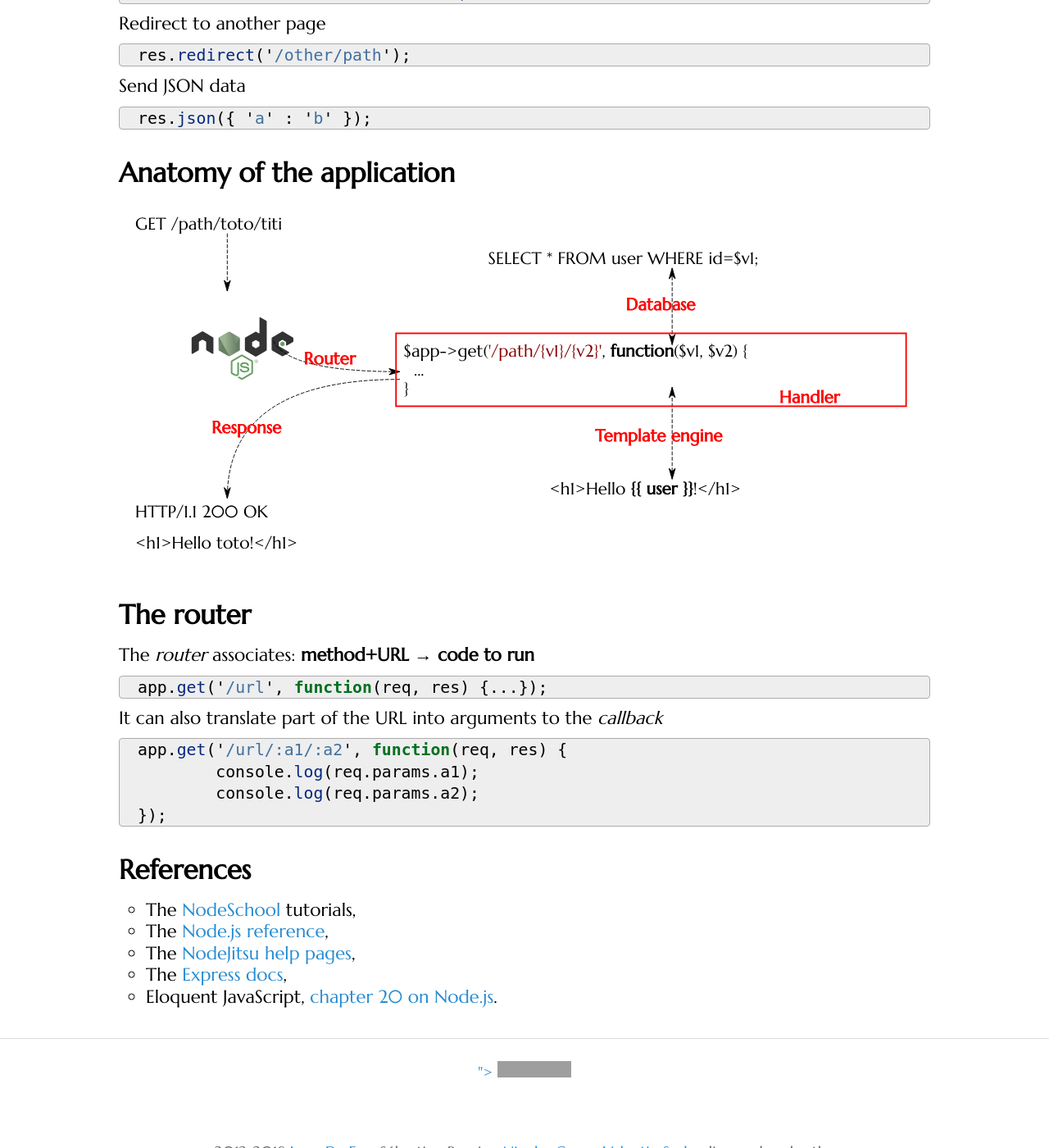
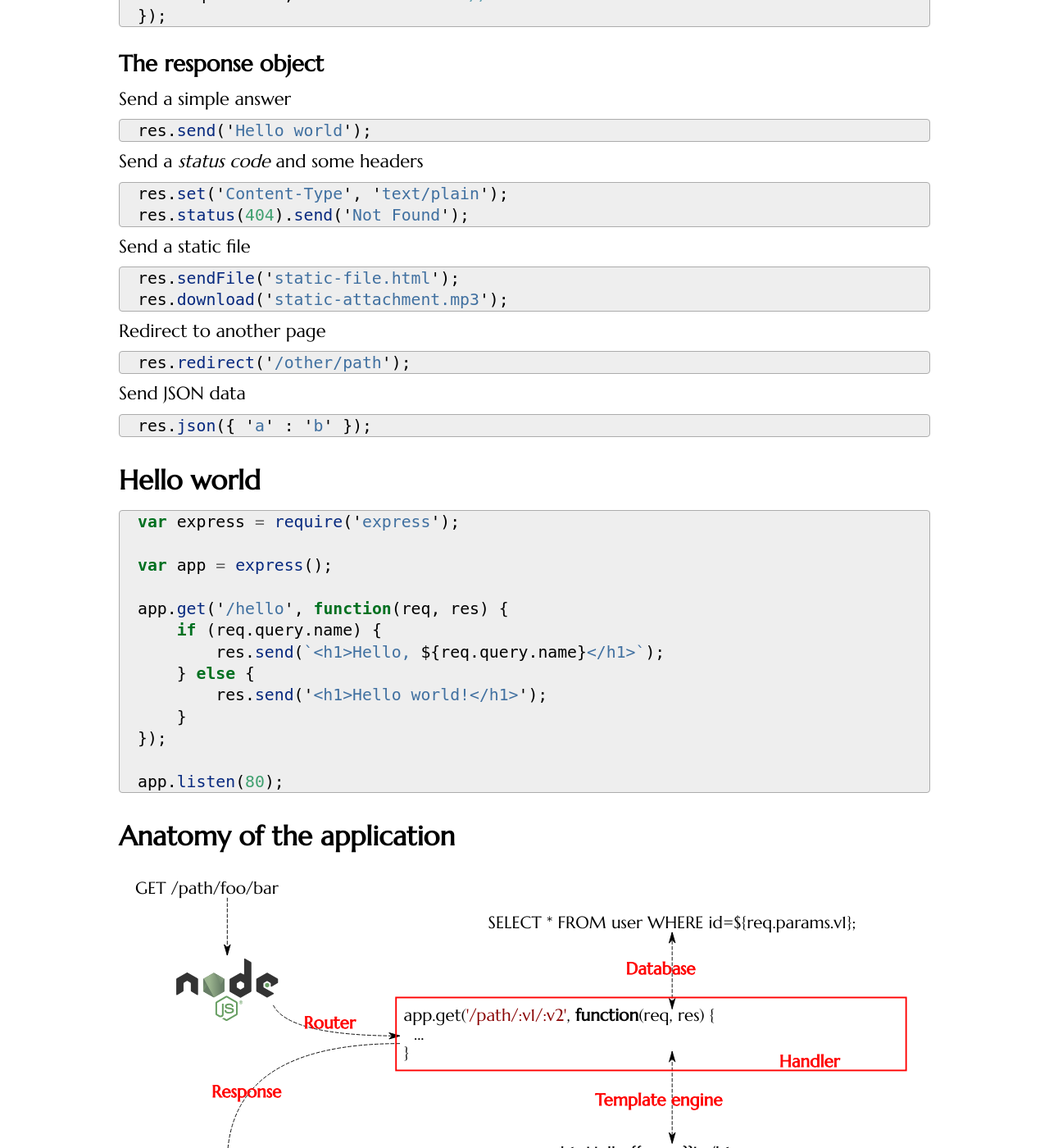
Before and after one commit to defeo/aws, a Jekyll site: the page built from _lessons/frameworks.md, in a window 1280 px wide and 1400 px high, scrolled down 7141 px. Shown: the whole window at 82% size. Built offline with Jekyll 4.4.1, drawn with Linux system fonts in a browser that asks for light colours; some web fonts are replaced; some of the changed text lies outside the part shown; grey boxes are pictures that could not be loaded.

Commit message:
Minor fixes, added one slide

````diff
--- a/_lessons/frameworks.md
+++ b/_lessons/frameworks.md
@@ -111,41 +111,41 @@ etc.
          transform="matrix(-0.8,0,0,-0.8,-10,0)"
          style="fill-rule:evenodd;stroke:black;stroke-width:1pt;marker-start:none" />
     </marker>
-	<image id="file"
-		xlink:href="../assets/document.png"
-		width="44" height="60" />
+    <image id="file"
+        xlink:href="../assets/document.png"
+        width="44" height="60" />
   </defs>
   <g style="-webkit-transform:scale(0.7);-ms-transform:scale(0.7)">
   <g style="font-family:Mono">
-	<use xlink:href="#file" x="40" y="0" />
-	<text x="0" y="80">menu.html</text>
+    <use xlink:href="#file" x="40" y="0" />
+    <text x="0" y="80">menu.html</text>
 
-	<use xlink:href="#file" x="40" y="100" />
-	<text x="0" y="180">content.md</text>
+    <use xlink:href="#file" x="40" y="100" />
+    <text x="0" y="180">content.md</text>
 
-	<use xlink:href="#file" x="40" y="200" />
-	<text x="0" y="280">footer.pug</text>
+    <use xlink:href="#file" x="40" y="200" />
+    <text x="0" y="280">footer.pug</text>
 
-	<a xlink:href="https://perl.org">
-		<image xlink:href="../assets/perl.png" x="370" y="105" width="135" height="51" />
-	</a>
+    <a xlink:href="https://perl.org">
+        <image xlink:href="../assets/perl.png" x="370" y="105" width="135" height="51" />
+    </a>
 
-	<use xlink:href="#file" x="620" y="100" />
-	<text x="580" y="180">index.html</text>
+    <use xlink:href="#file" x="620" y="100" />
+    <text x="580" y="180">index.html</text>
   </g>
   <g style="stroke:black;stroke-width:2;marker-end:url(#arrow)">
     <path d="m 100,30 260,80" />
     <path d="m 100,130 60,0" />
     <path d="m 100,230 100,0" />
 
-	<path d="m 300,130 60,0" />
-	<path d="m 260,230 100,-80" />
+    <path d="m 300,130 60,0" />
+    <path d="m 260,230 100,-80" />
 
-	<path d="m 510,130 100,0" />
+    <path d="m 510,130 100,0" />
 </g>
   <g style="fill:blue">
     <a xlink:href="https://daringfireball.net/projects/markdown/"><text x="170" y="138">Markdown</text></a>
-	<a xlink:href="https://pugjs.org/"><text x="210" y="238">Pug</text></a>
+    <a xlink:href="https://pugjs.org/"><text x="210" y="238">Pug</text></a>
   </g>
   </g>
 </svg>
@@ -439,7 +439,7 @@ EE](https://www.oracle.com/technetwork/java/javaee/), ...
 engine*, written in C++)
 
 - **Modules:** Web server, HTTP API, Packet manager (`npm`).
-- **Optional modules**(developed by the community, distributed via
+- **Optional modules** (developed by the community, distributed via
   `npm`)**:** Web/REST frameworks, Sessions, Memcache, Templates
   engines, Database abstraction, WebSockets, ...
 
@@ -458,103 +458,101 @@ Web *Micro-framework* for Node.js (written en **JavaScript**)
 ### HTTP API: Application, request, response
 
 <svg style="margin:auto;display:block" width="700" height="500"
-	viewBox="0 -250 700 500">
+    viewBox="0 -250 700 500">
   <defs>
     <marker id="arrow" orient="auto"
        style="overflow:visible">
       <path
          d="M 0,0 5,-5 -12.5,0 5,5 0,0 z"
          transform="matrix(-0.8,0,0,-0.8,-10,0)"
-		 fill="black" stroke="black"
+         fill="black" stroke="black"
          marker-start="none" />
     </marker>
-	<image id="symfony-svg"	xlink:href="../assets/node.svg" width="180" height="180"/>
+    <image id="symfony-svg"    xlink:href="../assets/node.svg" width="180" height="180"/>
   </defs>
 
   <g class="code" style="font-size: 16px">
-	<text x="10" y="-240">
-	  <tspan dy="16">POST /url?a=b HTTP/1.1</tspan>
-	  <tspan x="10" dy="32">Host: www.myhost.com</tspan>
-	  <tspan x="10" dy="16">Accept-Language: "fr;en"</tspan>
-	  <tspan x="10" dy="16">Content-Type: application/json</tspan>
-	  <tspan x="10" dy="32">{ "func": "is_prime",</tspan>
-	  <tspan x="10" dy="16" xml:space="preserve">  "nums": [1,2,3,4,5,6,7,8] }</tspan>
-	</text>
+    <text x="10" y="-240">
+      <tspan dy="16">POST /url?a=b HTTP/1.1</tspan>
+      <tspan x="10" dy="32">Host: www.myhost.com</tspan>
+      <tspan x="10" dy="16">Accept-Language: "fr;en"</tspan>
+      <tspan x="10" dy="16">Content-Type: application/json</tspan>
+      <tspan x="10" dy="32">{ "func": "is_prime",</tspan>
+      <tspan x="10" dy="16" xml:space="preserve">  "nums": [1,2,3,4,5,6,7,8] }</tspan>
+    </text>
 
-	<text x="10" y="206">
-	  <tspan xml:space="preserve">  "primes": [2,3,5,7] }</tspan>
-	  <tspan x="10" dy="-16">{ "status": "ok",</tspan>
-	  <tspan x="10" dy="-32">Content-Type: application/json</tspan>
-	  <tspan x="10" dy="-16">Content-Length: 40</tspan>
-	  <tspan x="10" dy="-16">Set-Cookie: sessid=0A5FD2</tspan>
-	  <tspan x="10" dy="-32">HTTP/1.1 200 OK</tspan>
-	</text>
+    <text x="10" y="206">
+      <tspan xml:space="preserve">  "primes": [2,3,5,7] }</tspan>
+      <tspan x="10" dy="-16">{ "status": "ok",</tspan>
+      <tspan x="10" dy="-32">Content-Type: application/json</tspan>
+      <tspan x="10" dy="-16">Content-Length: 40</tspan>
+      <tspan x="10" dy="-16">Set-Cookie: sessid=0A5FD2</tspan>
+      <tspan x="10" dy="-32">HTTP/1.1 200 OK</tspan>
+    </text>
   </g>
   <use xlink:href="#symfony-svg" x="290" y="-100" />
   <g fill="none" stroke="black" stroke-width="1.5" marker-end="url(#arrow)">
-	<path d="m 300,-185 q 70,0 70,120" />
-	<path d="m 370,70 q 0,80 -70,100" />
+    <path d="m 300,-185 q 70,0 70,120" />
+    <path d="m 370,70 q 0,80 -70,100" />
   </g>
 
   <g class="incremental" fill="none" stroke="red" stroke-dasharray="5,3" >
-	<g>
-	  <text x="470" y="-230" fill="red" stroke="none">Request:</text>
-	  <path d="m 465,-235 -145,0" />
-	  <rect x="1" y="-249" width="320" height="149" />
-	</g>
-	<g style="font-size:80%">
-	  <text x="490" y="-210" fill="red" stroke="none">query string</text>
-	  <path d="M 485,-215 Q 270,-210 110,-220 " />
-	  <rect x="79" y="-239" width="4.1ex" height="1em" />
-	</g>
-	<g style="font-size:80%">
-	  <text x="490" y="-190" fill="red" stroke="none">headers</text>
-	  <rect x="5" y="-207" width="307" height="55" />
-	  <path d="m 485,-195 -173,0" />
-	</g>
-	<g style="font-size:80%">
-	  <text x="490" y="-170" fill="red" stroke="none">request body</text>
-	  <rect x="5" y="-145" width="305" height="38" />
-	  <path d="m 485,-175 -175,50" />
-	</g>
-	<g style="font-size:80%">
-	  <text x="490" y="-150" fill="red" stroke="none">method, url, cookies, ...</text>
-	</g>
+    <g>
+      <text x="470" y="-230" fill="red" stroke="none">Request:</text>
+      <path d="m 465,-235 -145,0" />
+      <rect x="1" y="-249" width="320" height="149" />
+    </g>
+    <g style="font-size:80%">
+      <text x="490" y="-210" fill="red" stroke="none">query string</text>
+      <path d="M 485,-215 Q 270,-210 110,-220 " />
+      <rect x="79" y="-239" width="4.1ex" height="1em" />
+    </g>
+    <g style="font-size:80%">
+      <text x="490" y="-190" fill="red" stroke="none">headers</text>
+      <rect x="5" y="-207" width="307" height="55" />
+      <path d="m 485,-195 -173,0" />
+    </g>
+    <g style="font-size:80%">
+      <text x="490" y="-170" fill="red" stroke="none">request body</text>
+      <rect x="5" y="-145" width="305" height="38" />
+      <path d="m 485,-175 -175,50" />
+    </g>
+    <g style="font-size:80%">
+      <text x="490" y="-150" fill="red" stroke="none">method, url, cookies, ...</text>
+    </g>
 
-	<g transform="translate(0 -30)">
-	  <g>
-		<text x="470" y="180" fill="red" stroke="none">Response:</text>
-		<rect x="1" y="100" width="320" height="149" />
-		<path d="m 465,175 -145,0" />
-	  </g>
-	  <g style="font-size:80%">
-		<text x="490" y="200" fill="red" stroke="none">status code</text>
-		<rect x="75" y="109" width="70" height="1em" />
-		<path d="m 485,195 C 260,195 485,118 145,118" />
-	  </g>
-	  <g style="font-size:80%">
-		<text x="490" y="220" fill="red" stroke="none">response body</text>
-		<rect x="5" y="200" width="250" height="45" />
-		<path d="m 485,215 -230,0" />
-	  </g>
-	  <g style="font-size:80%">
-		<text x="490" y="240" fill="red" stroke="none">headers, cookies, ...</text>
-	  </g>
-	</g>
+    <g>
+      <text x="470" y="150" fill="red" stroke="none">Response:</text>
+      <rect x="1" y="70" width="320" height="149" />
+      <path d="m 465,145 -145,-30" />
+    </g>
+    <g style="font-size:80%">
+      <text x="490" y="170" fill="red" stroke="none">status code</text>
+      <rect x="75" y="79" width="70" height="1em" />
+      <path d="m 485,165 C 260,165 485,88 145,88" />
+    </g>
+    <g style="font-size:80%">
+      <text x="490" y="190" fill="red" stroke="none">response body</text>
+      <rect x="5" y="170" width="250" height="45" />
+      <path d="m 485,185 -230,0" />
+    </g>
+    <g style="font-size:80%">
+      <text x="490" y="210" fill="red" stroke="none">headers, cookies, ...</text>
+    </g>
 
-	<g transform="translate(30)">
-	  <text x="470" y="-40" fill="red" stroke="none">Application:</text>
-	  <path d="M 465,-45 420,-20" />
+    <g>
+      <text x="500" y="-40" fill="red" stroke="none">Application:</text>
+      <path d="M 495,-45 450,-20" />
 
-	  <text x="490" y="-20" fill="red" stroke="none" style="font-size:80%">
-	    <tspan>router</tspan>
-	    <tspan x="490" dy="20">template engine</tspan>
-	    <tspan x="490" dy="20">sessions</tspan>
-	    <tspan x="490" dy="20">DB interface</tspan>
-	    <tspan x="490" dy="20">middlewares</tspan>
-	    <tspan x="490" dy="20">...</tspan>
-	  </text>
-	</g>
+      <text x="520" y="-20" fill="red" stroke="none" style="font-size:80%">
+        <tspan>router</tspan>
+        <tspan x="520" dy="20">template engine</tspan>
+        <tspan x="520" dy="20">sessions</tspan>
+        <tspan x="520" dy="20">DB interface</tspan>
+        <tspan x="520" dy="20">middlewares</tspan>
+        <tspan x="520" dy="20">...</tspan>
+      </text>
+    </g>
   </g>
 </svg>
 
@@ -592,9 +590,32 @@ Web *Micro-framework* for Node.js (written en **JavaScript**)
 5. That's all folks!
 
 </section>
-<section class="compact">
+<section>
 
 ## Anatomy of a handler
+
+### The router
+
+The *router* associates: **method+URL → code to run**
+
+~~~js
+app.get('/url', function(req, res) {
+    ...
+});
+~~~
+
+It can also translate part of the URL into arguments to the *callback*
+
+~~~js
+app.get('/url/:a1/:a2', function(req, res) {
+    console.log(req.params.a1);
+    console.log(req.params.a2);
+    ...
+});
+~~~
+
+</section>
+<section>
 
 ### The request object
 
@@ -604,19 +625,19 @@ var cookieParser = require("cookie-parser");
 
 // Configure the application
 app
-	.use(bodyParser.urlencoded({ extended: false }))
-	.use(cookieParser());
+    .use(bodyParser.urlencoded({ extended: false }))
+    .use(cookieParser());
 
 app.get('/', function(req, res) {
-	req.query;        // query string
-	req.body;         // request body
-	req.headers;      // HTTP headers
-	req.cookies;      // cookies
+    req.query;                    // query string
+    req.body;                     // request body
+    req.headers;                  // HTTP headers
+    req.cookies;                  // cookies
 });
 ~~~
 
 </section>
-<section class="compact">
+<section>
 
 ### The response object
 
@@ -655,77 +676,78 @@ res.json({ 'a' : 'b' });
 </section>
 <section>
 
+## Hello world
+
+```js
+var express = require('express');
+
+var app = express();
+
+app.get('/hello', function(req, res) {
+    if (req.query.name) {
+        res.send(`<h1>Hello, ${req.query.name}</h1>`);
+    } else {
+        res.send('<h1>Hello world!</h1>');
+    }
+});
+
+app.listen(80);
+```
+
+</section>
+<section>
+
 ## Anatomy of the application
 
 <svg style="margin:auto;display:block" width="950" height="450"
-	viewBox="0 -225 1015 450">
+    viewBox="0 -225 1015 450">
   <defs>
     <marker id="arrow-start" orient="auto"
        style="overflow:visible">
       <path
          d="M 0,0 5,-5 -12.5,0 5,5 0,0 z"
          transform="matrix(0.8,0,0,0.8,10,0)"
-		 fill="black" stroke="black"
+         fill="black" stroke="black"
          marker-start="none" />
     </marker>
   </defs>
 
-  <use x="50" y="-140" xlink:href="#symfony-svg" />
+  <use x="30" y="-170" xlink:href="#symfony-svg" />
   <g stroke="black" fill="none"  marker-end="url(#arrow)" stroke-dasharray="5,2">
     <path d="M 120,-200 120,-125" />
-	<path d="M 180,-60 Q 200,-20 345,-20" />
-	<g marker-start="url(#arrow-start)">
-	  <path d="M 700,0 700,120" />
-	  <path d="M 700,-55 700,-155" />
+    <path d="M 180,-60 Q 200,-20 345,-20" />
+    <g marker-start="url(#arrow-start)">
+      <path d="M 700,0 700,120" />
+      <path d="M 700,-55 700,-155" />
     </g>
-	<path d="M 345,-10 Q 120,-10 120,145" />
+    <path d="M 345,-10 Q 120,-10 120,145" />
   </g>
   <g class="code">
-    <text x="0" y="-205" fill="black">GET /path/toto/titi</text>
-	<text x="350" y="-40">
-	  <tspan>$app->get(<tspan fill="#800">'/path/{v1}/{v2}'</tspan>, </tspan>
-	  <tspan style="font-weight:bold">function</tspan><tspan>($v1, $v2) {</tspan>
-	  <tspan x="350" dy="25" xml:space="preserve">  ...</tspan>
-	  <tspan x="350" dy="25">}</tspan>
-	</text>
-	<text x="540" y="140">
-	  <tspan>&lt;h1&gt;Hello <tspan style="font-weight:bold">{{ user }}</tspan>!&lt;/h1&gt;</tspan>
-	</text>
-	<text x="460" y="-160">SELECT * FROM user WHERE id=$v1;</text>
-	<text x="0" y="170">
-	  <tspan>HTTP/1.1 200 OK</tspan>
-	  <tspan x="0" dy="40">&lt;h1&gt;Hello toto!&lt;/h1&gt;</tspan>
-	</text>
+    <text x="0" y="-205" fill="black">GET /path/foo/bar</text>
+    <text x="350" y="-40">
+      <tspan>app.get(<tspan fill="#800">'/path/:v1/:v2'</tspan>, </tspan>
+      <tspan style="font-weight:bold">function</tspan><tspan>(req, res) {</tspan>
+      <tspan x="350" dy="25" xml:space="preserve">  ...</tspan>
+      <tspan x="350" dy="25">}</tspan>
+    </text>
+    <text x="540" y="140">
+      <tspan>&lt;h1&gt;Hello <tspan style="font-weight:bold">{{ user }}</tspan>!&lt;/h1&gt;</tspan>
+    </text>
+    <text x="460" y="-160">SELECT * FROM user WHERE id=${req.params.v1};</text>
+    <text x="0" y="170">
+      <tspan>HTTP/1.1 200 OK</tspan>
+      <tspan x="0" dy="40">&lt;h1&gt;Hello foo!&lt;/h1&gt;</tspan>
+    </text>
   </g>
   <g fill="red" stroke="red">
     <text x="220" y="-30">Router</text>
-	<text x="840" y="20">Handler</text>
+    <text x="840" y="20">Handler</text>
     <text x="600" y="70">Template engine</text>
-	<text x="640" y="-100">Database</text>
-	<text x="100" y="60">Response</text>
+    <text x="640" y="-100">Database</text>
+    <text x="100" y="60">Response</text>
   </g>
   <rect fill="none" stroke="red" stroke-width="2" x="340" y="-70" width="665" height="95" />
 </svg>
-
-</section>
-<section>
-
-## The router
-
-The *router* associates: **method+URL → code to run**
-
-~~~js
-app.get('/url', function(req, res) {...});
-~~~
-
-It can also translate part of the URL into arguments to the *callback*
-
-~~~js
-app.get('/url/:a1/:a2', function(req, res) {
-	console.log(req.params.a1);
-	console.log(req.params.a2);
-});
-~~~
 
 </section>
 <section>
````
